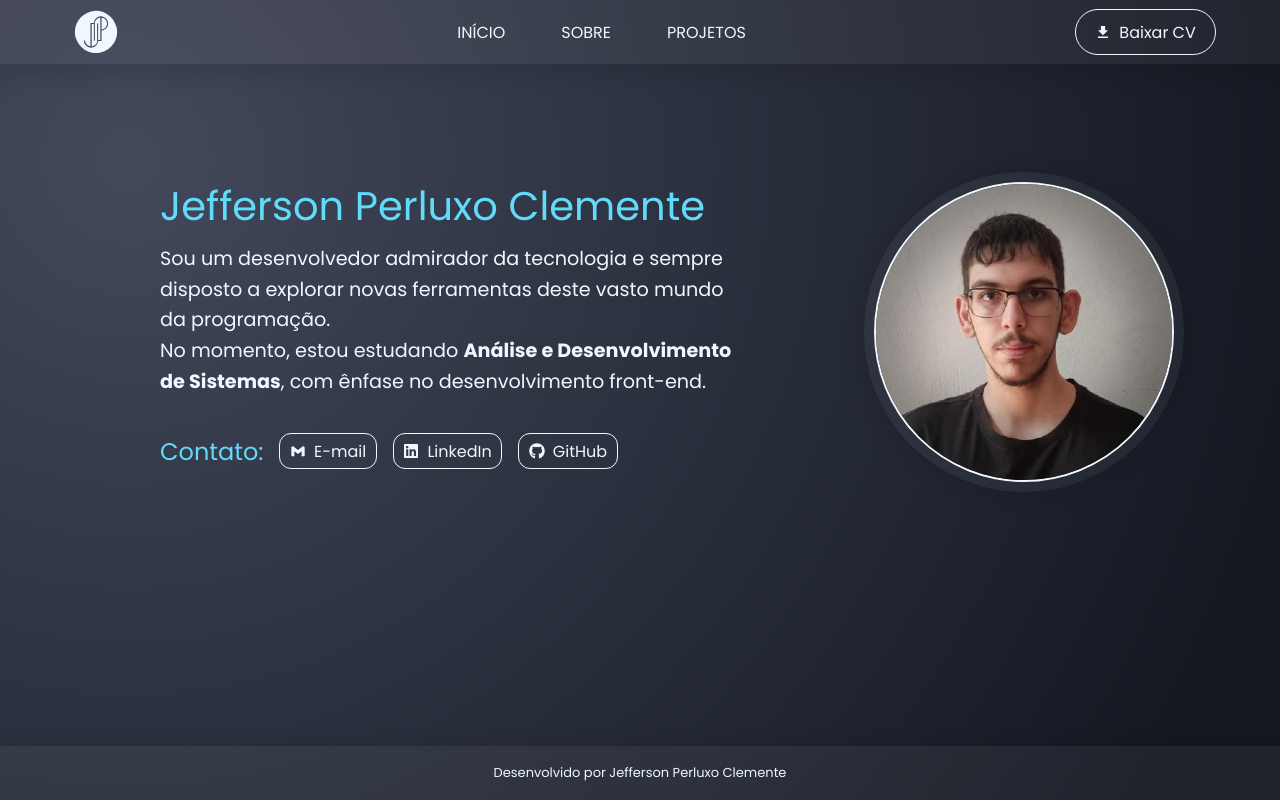
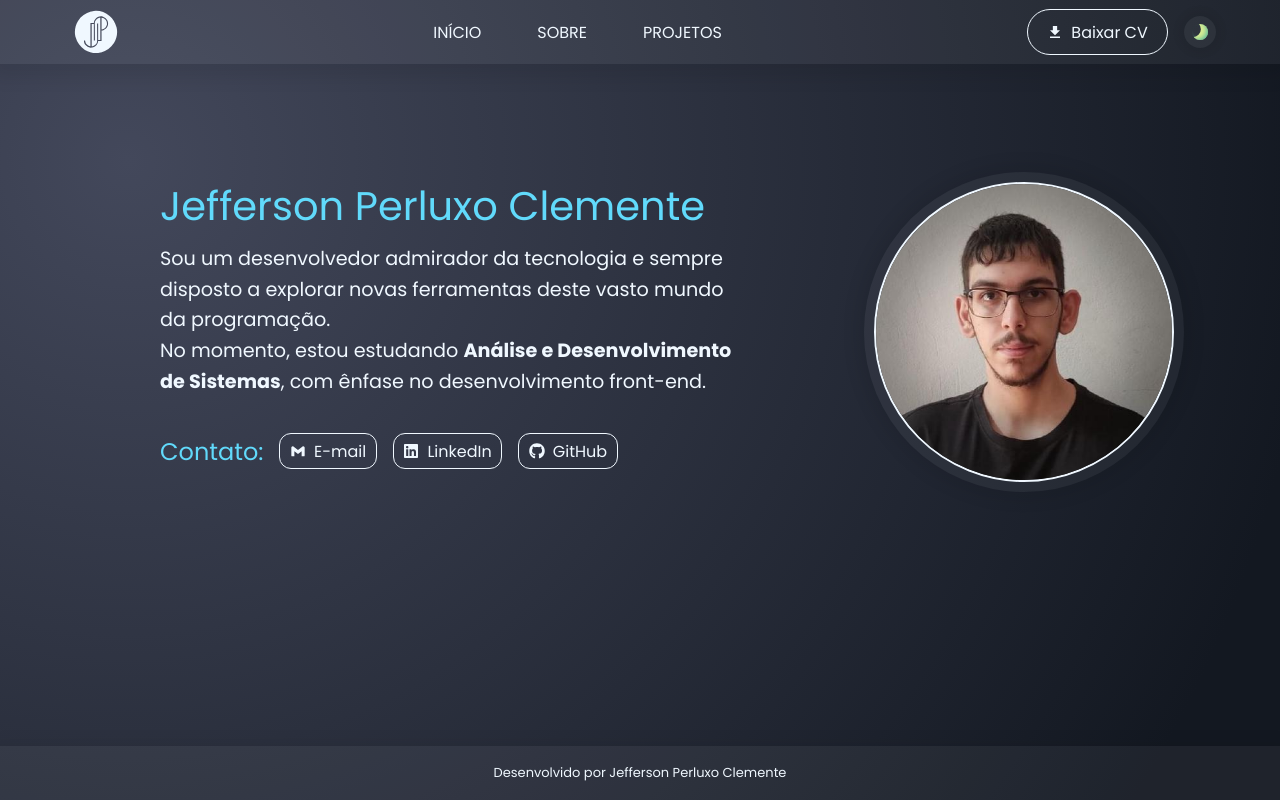
Before and after one commit to JPerluxo/Portfolio-React, a React (Create React App) app: page / in a window 1280 px wide. Built offline with nearby package versions, Linux system fonts and the light colour scheme; no server answers.

Commit message:
Implementação do modo claro; Ajuste no arquivo css da Home

```diff
--- a/src/App.css
+++ b/src/App.css
@@ -6,8 +6,20 @@
     --error-color: rgba(255,0,0,1);
     --gradient-color-1: rgba(67,72,91,1);
     --gradient-color-2: rgba(19,24,33,1);
+    --color-scheme-icon-color-1: rgba(82,182,154,1);
+    --color-scheme-icon-color-2: rgba(217,237,146,1);
     --glass-bg-color: rgba(255,255,255,.05);
     --shadow-color: rgba(0,0,0,.08);
+}
+
+.lightTheme {
+    --accent-color: rgba(3,83,164,1);
+    --text-color: rgba(50,48,49,1);
+    --error-color: rgba(186,24,27,1);
+    --gradient-color-1: rgba(238,240,242,1);
+    --gradient-color-2: rgba(234,230,219,1);
+    --color-scheme-icon-color-1: rgba(255,0,128,1);
+    --color-scheme-icon-color-2: rgba(255,140,0,1);
 }
 
 * {
--- a/src/components/Header/index.jsx
+++ b/src/components/Header/index.jsx
@@ -1,4 +1,4 @@
-import React from "react";
+import { React, useState, useEffect } from "react";
 import styles from "./index.module.css";
 
 import { ReactComponent as Logo } from "../../images/logo.svg";
@@ -6,11 +6,18 @@ import { Link } from "react-router-dom";
 import { IoMdDownload } from "react-icons/io";
 
 const Header = () => {
+  const [theme, setTheme] = useState("dark");
   const handleDownload = () => {
     const link = document.createElement("a");
     link.href = "/Curriculum_Vitae.pdf";
     link.click();
   };
+
+  useEffect(() => {
+    document.documentElement.className = theme === "light" ? "lightTheme" : "";
+  }, [theme]);
+
+  const Tooltip = `Modo ${theme === "light" ? "escuro" : "claro"}`;
 
   return (
     <header className={styles.header}>
@@ -20,7 +27,13 @@ const Header = () => {
         <Link to="/about">Sobre</Link>
         <Link to="/projects">Projetos</Link>
       </nav>
-      <button type="button" onClick={handleDownload}><IoMdDownload aria-hidden={true}/>Baixar CV</button>
+      <div>
+        <button type="button" onClick={handleDownload}><IoMdDownload aria-hidden={true}/>Baixar CV</button>
+        <label>
+          <input type="checkbox" role="switch" onChange={() => setTheme(theme === "light" ? "dark" : "light")} checked={theme === "light"} title={Tooltip} name="isLightMode"/>
+          <span title={Tooltip}/>
+        </label>
+      </div>
     </header>
   )
 }
--- a/src/components/Header/index.module.css
+++ b/src/components/Header/index.module.css
@@ -32,6 +32,57 @@
 
 .header nav a:hover { color: var(--accent-color); }
 
+.header div {
+    display: flex;
+    flex-direction: row;
+    gap: 1rem;
+    align-items: center;
+}
+
+.header label {
+    display: block;
+    position: relative;
+    height: 2rem;
+    width: 2rem;
+}
+
+.header label input {
+    margin: 0;
+    width: 0;
+    height: 0;
+    visibility: hidden;
+}
+
+.header label span {
+    position: absolute;
+    cursor: pointer;
+    top: 0;
+    left: 0;
+    right: 0;
+    bottom: 0;
+    background-color: var(--glass-bg-color);
+    box-shadow: 0 0 .5rem .25rem var(--shadow-color);
+    border-radius: 50%;
+    transition: .4s;
+}
+
+.header label span::before {
+    position: absolute;
+    content: "";
+    height: 1rem;
+    width: 1rem;
+    border-radius: 50%;
+    top: 25%;
+    left: 25%;
+    box-shadow: inset -3px -2px 5px -2px var(--color-scheme-icon-color-1), inset -7.14px -2.86px 0 0 var(--color-scheme-icon-color-2);
+    transition: .5s;
+}
+
+.header label input:checked + span::before {
+    box-shadow: none;
+    background: linear-gradient(40deg,var(--color-scheme-icon-color-1),var(--color-scheme-icon-color-2) 70%);
+}
+
 .header button {
     display: flex;
     align-items: center;
@@ -62,9 +113,10 @@
         font-size: .9rem;
     }
 
+    .header div { margin-bottom: .8rem; }
+
     .header button {
         font-size: .9rem;
         padding: .5rem .8rem;
-        margin-bottom: .8rem;
     }
 }
--- a/src/pages/Home/index.module.css
+++ b/src/pages/Home/index.module.css
@@ -112,5 +112,6 @@
     }
 
     .textContainer h1 { font-size: 1.9rem; }
+
     .textContainer p { font-size: 1rem; }
 }
```
Also changed, not shown: src/images/thumbs/Portfolio-React.png. Lines whose indentation alone changed are shown as unchanged.
